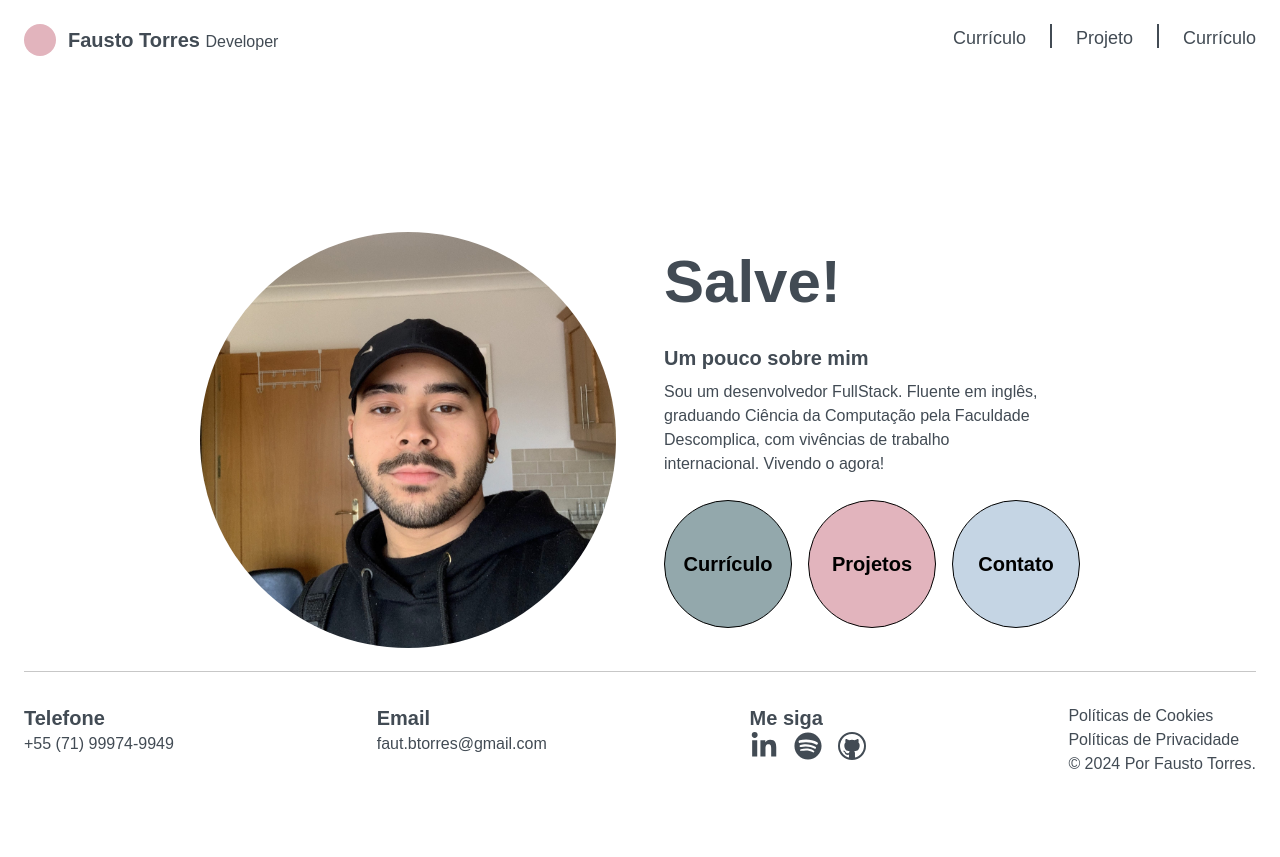
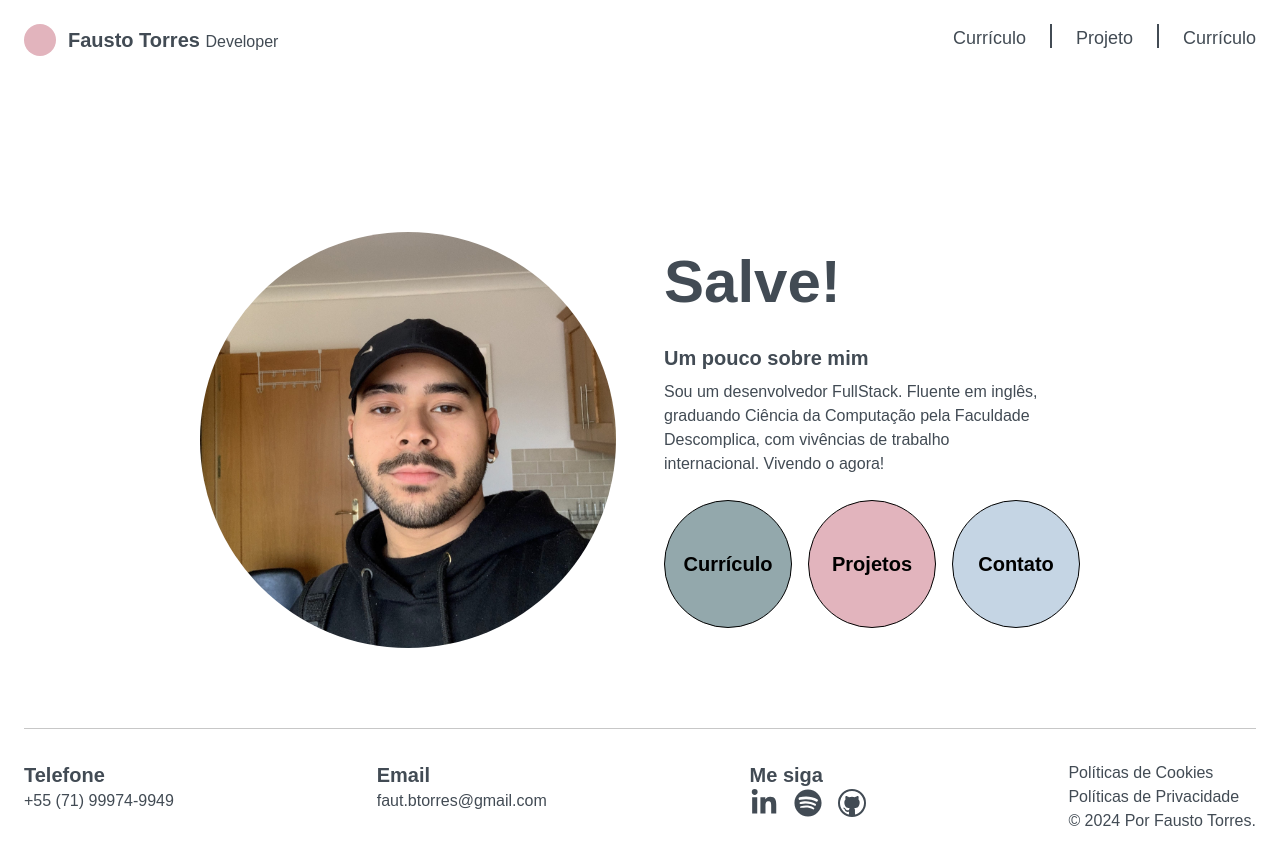
Before and after one commit to fvxstx/curriculum, a Next.js app: page / in a window 1280 px wide. Before the commit the page ends 800 px from the top, so only its background shows below. Built offline with nearby package versions, Linux system fonts and the light colour scheme.

Commit message:
fix(footer): position

```diff
--- a/src/app/page.tsx
+++ b/src/app/page.tsx
@@ -4,7 +4,7 @@ import MainContent from "@/components/MainContent";
 
 export default function Home() {
   return (
-    <div className="flex items-start flex-col relative justify-start min-h-screen h-full w-full font-rubick bg-background text-foreground">
+    <div className="flex items-start flex-col relative justify-between min-h-screen h-full w-full font-rubick bg-background text-foreground">
       <Header />
       <MainContent />
       <Footer />
--- a/src/components/Footer.tsx
+++ b/src/components/Footer.tsx
@@ -3,7 +3,7 @@ import { VscGithub } from "react-icons/vsc";
 
 const Footer = () => {
   return (
-    <footer className="w-full md:absolute md:bottom-0 p-6">
+    <footer className="w-full  p-6">
       <div className="w-full h-[1px] bg-[#c7c7c7] my-8"></div>
       <div className="flex flex-col gap-4 md:gap-0 md:flex-row md:justify-between">
         <div>
```
